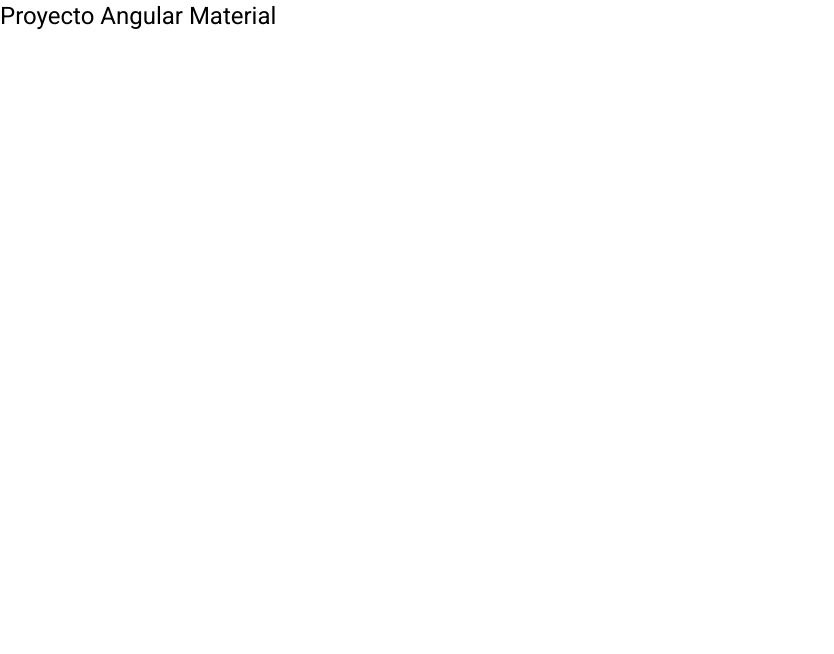
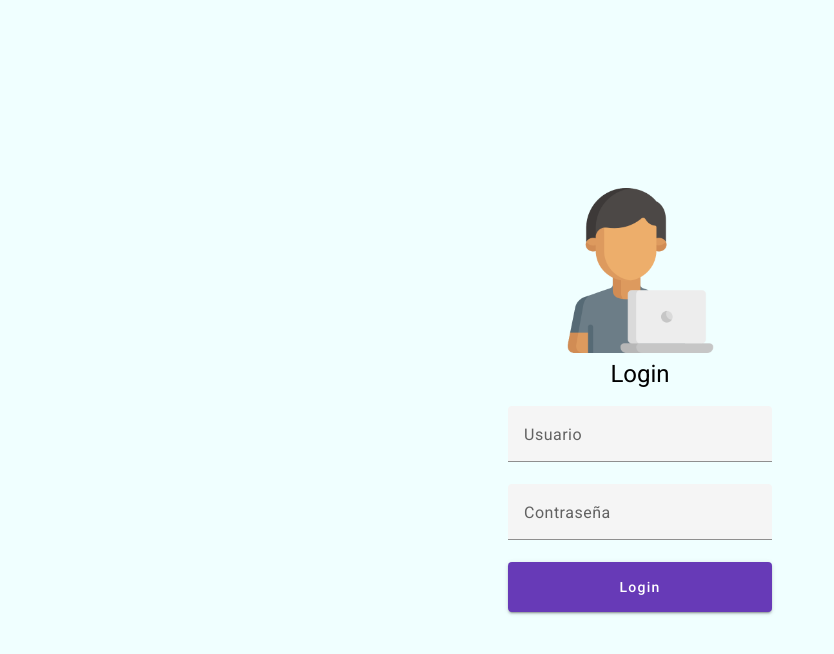
Before and after one commit to ctsi-git/ComponentesAngularMaterial, an Angular app: page / in a window 1280 px wide. Shown: the top 654 px of the page, without its empty margins (0-834 px from the left). Built offline with nearby package versions, Linux system fonts and the light colour scheme.

Commit message:
login page

```diff
--- a/src/app/app.component.html
+++ b/src/app/app.component.html
@@ -1 +1 @@
-<h1>Proyecto Angular Material</h1>
+<app-login></app-login>
--- /dev/null
+++ b/src/app/components/login/login.component.css
@@ -0,0 +1,20 @@
+.body{
+  display: flex;
+  justify-content: center;
+  height: 100%;
+  align-items: center;
+  background-color: azure;
+}
+.login{
+  width: 100%;
+  max-width: 330px;
+  text-align: center;
+}
+
+.ancho{
+  width: 80%;
+}
+
+.button{
+  height: 50px;
+}
--- /dev/null
+++ b/src/app/components/login/login.component.html
@@ -0,0 +1,16 @@
+<div class="body">
+  <div class="login">
+    <img src="./assets/img/userlogin.png" alt="login" width="50%">
+    <h1>Login</h1>
+    <mat-form-field class="ancho" appearance="fill">
+      <mat-label>Usuario</mat-label>
+      <input matInput autocomplete="off">
+    </mat-form-field>
+    <mat-form-field class="ancho" appearance="fill">
+      <mat-label>Contraseña</mat-label>
+      <input matInput autocomplete="off">
+    </mat-form-field>
+    <br>
+    <button mat-raised-button class="ancho button" color="primary">Login</button>
+  </div>
+</div>
```
Also changed, not shown: src/app/app.module.ts (+16 -4 lines), src/app/components/login/login.component.ts (added, +10 -0 lines), src/app/app.component.ts (line endings or trailing spaces), src/assets/img/userlogin.png (added), 1 other file (tests, documents, lock files or other folders).
